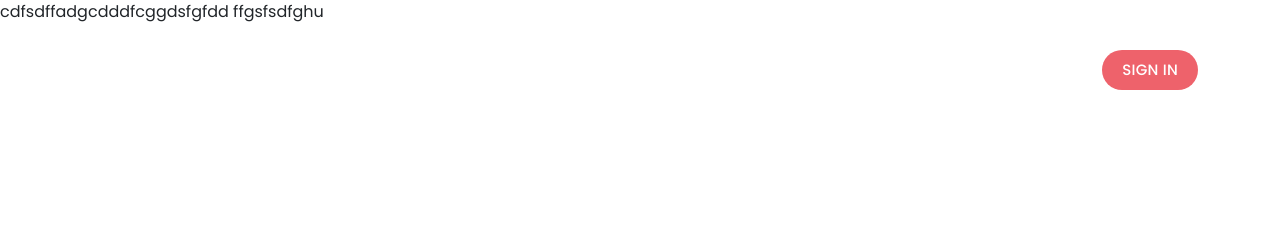
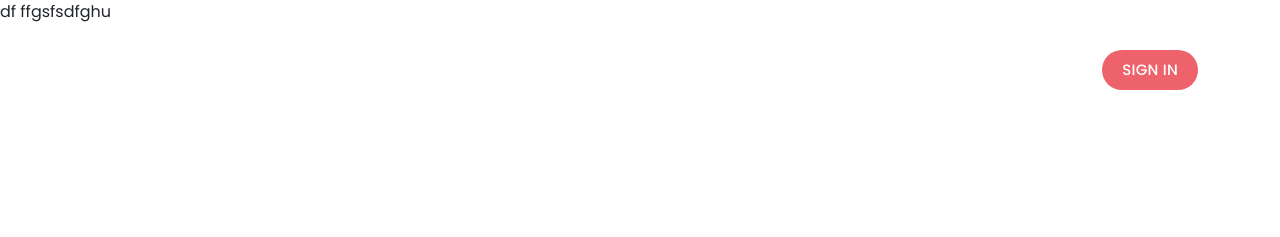
Before and after one commit to branjevectn/ugx_gaming, a plain HTML site: page product-details.html in a window 1280 px wide. Shown: the top 237 px of the page. Drawn offline with nearby package versions, Linux system fonts and the light colour scheme; files that its build step writes are made by us from their sources; files whose address does not match are found by name.

Commit message:
Update product-details.html

```diff
--- a/product-details.html
+++ b/product-details.html
@@ -1,6 +1,6 @@
 <!DOCTYPE html>
 <html lang="en">
-cdfsdffadgcdddfcggdsfgfdd
+df
 ffgsfsdfghu
   <head>
 
```
